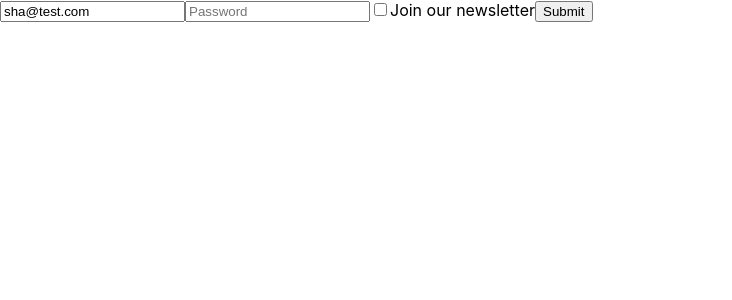
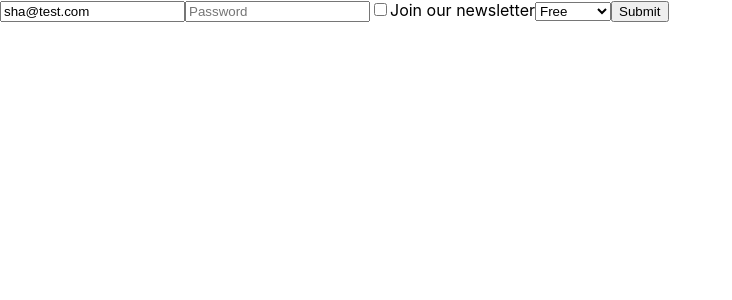
Before and after one commit to hdsenevi/react-formik-testbed, a React (Create React App) app: page / in a window 1280 px wide. Shown: the top 300 px of the page, without its empty margins (0-732 px from the left). Built offline with nearby package versions, Linux system fonts and the light colour scheme.

Commit message:
drop down and a checkbox

```diff
--- a/src/App.js
+++ b/src/App.js
@@ -26,17 +26,27 @@ function App({
         <Field type="checkbox" name="newsletter" checked={values.newsletter} />
         Join our newsletter
       </label>
+      <Field component="select" name="plan">
+        <option value="free">Free</option>
+        <option value="premium">Premium</option>
+      </Field>
       <button>Submit</button>
     </Form>
   );
 }
 
 const FormikApp = withFormik({
-  mapPropsToValues({email, password, newsletter}) {
+  mapPropsToValues({
+    email,
+    password,
+    newsletter,
+    plan,
+  }) {
     return {
       email: email || 'test text',
       password: password || "",
       newsletter: newsletter || false,
+      plan: plan || 'free',
     }
   },
   handleSubmit(values) {
```
